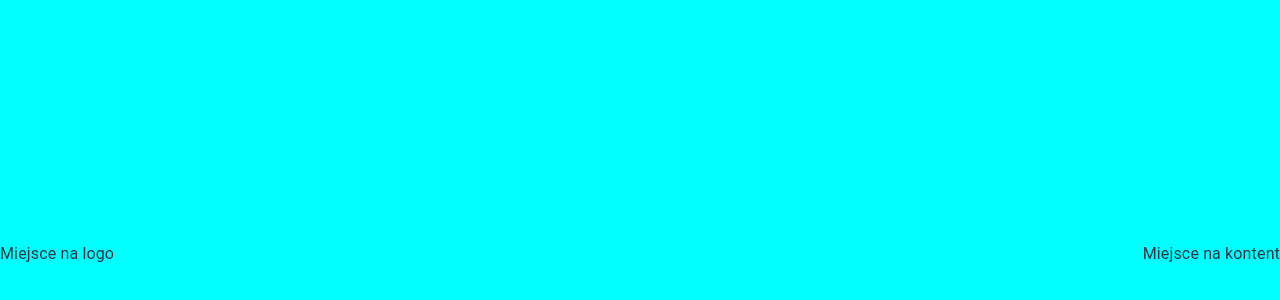
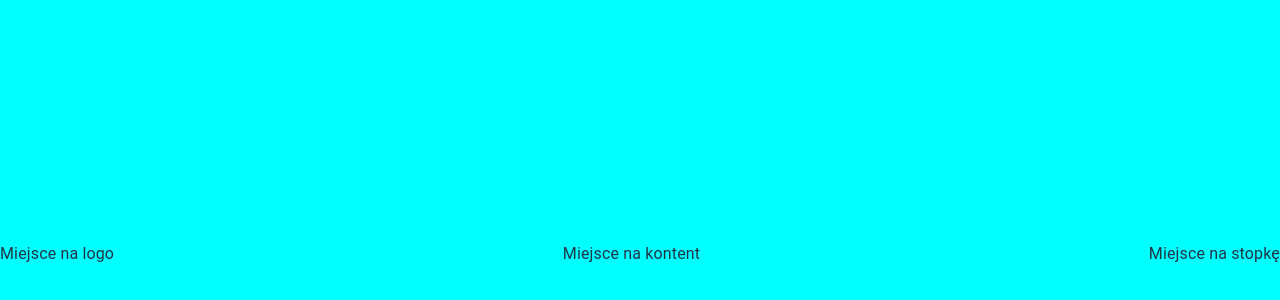
Before and after one commit to asztandar/pASZwordGenerator, a React (Vite) app in the folder pASZwordGenerator/: page / in a window 1280 px wide. Shown: the part 146-446 px from the top of the page. Built offline with nearby package versions, Linux system fonts and the light colour scheme.

Commit message:
created footer section

```diff
--- a/pASZwordGenerator/src/App.tsx
+++ b/pASZwordGenerator/src/App.tsx
@@ -3,6 +3,7 @@ import Header from './components/Header';
 import Box from '@mui/material/Box';
 import Typography from '@mui/material/Typography';
 import Main from './components/Main';
+import Footer from './components/Footer';
 
 function App() {
 
@@ -14,10 +15,15 @@ function App() {
         </Box>
       </Header>
       <Main>
-        <Box id="logoBox">
+        <Box id="mainBox">
           <Typography>Miejsce na kontent</Typography>
         </Box>
       </Main>
+      <Footer>
+        <Box id="footerBox">
+          <Typography>Miejsce na stopkę</Typography>
+        </Box>
+      </Footer>
 
     </div>
   )
--- /dev/null
+++ b/pASZwordGenerator/src/components/Footer.tsx
@@ -0,0 +1,14 @@
+import IFooterProps from "../interfaces/IFooter";
+
+const Footer = ({ children, className }: IFooterProps) => {
+  return (
+    <footer className={className}>
+        {children}
+    </footer>
+  )
+};
+
+Footer.defaultProps = {
+    className: ""
+};
+export default Footer;
--- /dev/null
+++ b/pASZwordGenerator/src/interfaces/IFooter.ts
@@ -0,0 +1,8 @@
+import { ReactNode } from "react";
+
+interface IFooterProps {
+    children: ReactNode,
+    className?: string
+}
+
+export default IFooterProps;
```
